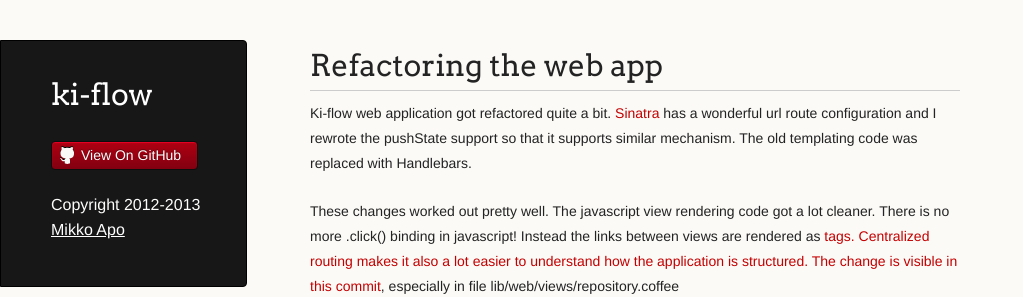
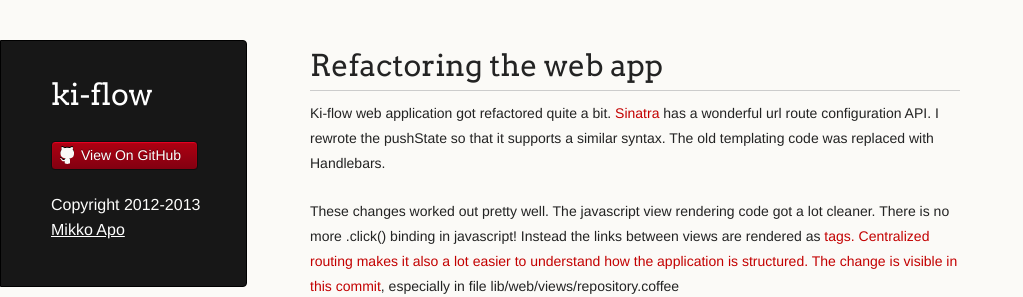
Before and after one commit to mikko-apo/ki-flow, a Jekyll site: the page built from _posts/2013-08-24-sinatra-javascript-routes.md, in a window 1280 px wide. Shown: the top 297 px of the page, without its empty margins (0-1023 px from the left). Built offline with Jekyll 4.4.1, drawn with Linux system fonts in a browser that asks for light colours; Markdown is read by kramdown in place of the engine named in the settings.

Commit message:
updated blog

```diff
--- a/_posts/2013-08-24-sinatra-javascript-routes.md
+++ b/_posts/2013-08-24-sinatra-javascript-routes.md
@@ -7,7 +7,7 @@ author: Mikko Apo
 # Refactoring the web app
 
 Ki-flow web application got refactored quite a bit. [Sinatra](http://www.sinatrarb.com/) has a wonderful
-url route configuration and I rewrote the pushState support so that it supports similar mechanism.
+url route configuration API. I rewrote the pushState so that it supports a similar syntax.
 The old templating code was replaced with Handlebars.
 
 These changes worked out pretty well. The javascript view rendering code got a lot cleaner. There is no more .click()
```
